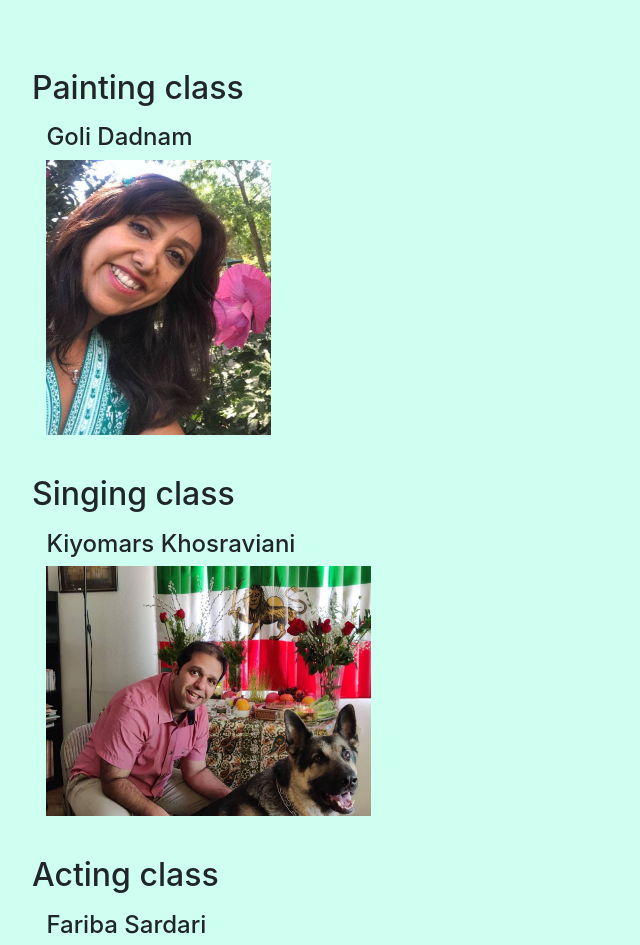
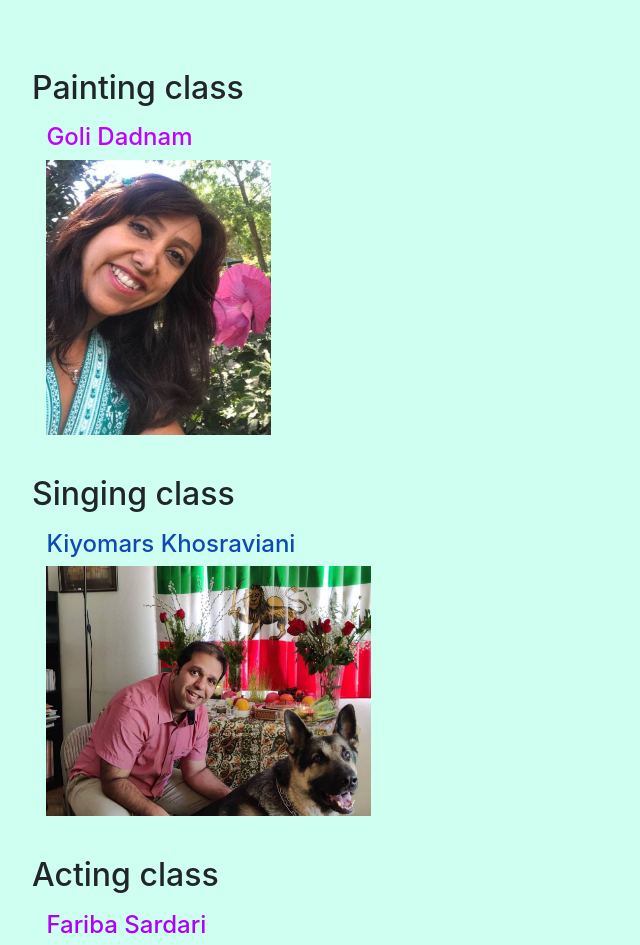
Before and after one commit to RK129/Kolbehfarsibeta, a plain HTML site: page artclasses.html in a window 1280 px wide. Shown: the part 125-1070 px from the top of the page, without its empty margins (0-640 px from the left). Drawn offline with nearby package versions, Linux system fonts and the light colour scheme.

Commit message:
Add files via upload

```diff
--- a/artclasses.html
+++ b/artclasses.html
@@ -13,11 +13,12 @@
   <link rel="stylesheet" href="https://stackpath.bootstrapcdn.com/bootstrap/4.5.0/css/bootstrap.min.css" integrity="sha384-9aIt2nRpC12Uk9gS9baDl411NQApFmC26EwAOH8WgZl5MYYxFfc+NcPb1dKGj7Sk" crossorigin="anonymous">
   <script src="https://code.jquery.com/jquery-3.5.1.slim.min.js" integrity="sha384-DfXdz2htPH0lsSSs5nCTpuj/zy4C+OGpamoFVy38MVBnE+IbbVYUew+OrCXaRkfj" crossorigin="anonymous"></script>
   <script src="https://cdn.jsdelivr.net/npm/popper.js@1.16.0/dist/umd/popper.min.js" integrity="sha384-Q6E9RHvbIyZFJoft+2mJbHaEWldlvI9IOYy5n3zV9zzTtmI3UksdQRVvoxMfooAo" crossorigin="anonymous"></script>
+  <script src="https://stackpath.bootstrapcdn.com/bootstrap/4.5.0/js/bootstrap.min.js" integrity="sha384-OgVRvuATP1z7JjHLkuOU7Xw704+h835Lr+6QL9UvYjZE3Ipu6Tp75j7Bh/kR0JKI" crossorigin="anonymous"></script>
 </head>
 
 <body style="text-align: left;" class="body">
 
-  <nav class="navbar navbar-expand-lg navbar-light navbar-right" style="background-color: #71c9ce;">
+  <nav class="navbar navbar-expand-lg navbar-light navbar-right" style="background-color: #71c9ce; text-align: center;">
     <button class="navbar-toggler" type="button" data-toggle="collapse" data-target="#navbarNav" aria-controls="navbarNav" aria-expanded="false" aria-label="Toggle navigation">
       <span class="navbar-toggler-icon"></span>
     </button>
@@ -51,19 +52,19 @@
         <br>
         <h2 style="margin: 1rem;">Painting class</h2>
         <div style="margin-left: 1.9rem">
-          <h4>Goli Dadnam</h4>
+          <h4 style="color: #C400FF;">Goli Dadnam</h4>
           <img height="275rem" width="225rem" src="Goli.jpg" alt="">
         </div>
         <br>
         <h2 style="margin: 1rem;">Singing class</h2>
         <div style="margin-left: 1.9rem">
-          <h4>Kiyomars Khosraviani</h4>
+          <h4 style="color: #0E49B5">Kiyomars Khosraviani</h4>
           <img height="250rem" width="325rem" src="Mr.Khosraviani.jpg" alt="">
         </div>
         <br>
         <h2 style="margin: 1rem;">Acting class</h2>
         <div style="margin-left: 1.9rem">
-          <h4>Fariba Sardari</h4>
+          <h4 style="color: #AE00FB;">Fariba Sardari</h4>
           <img height="250rem" width="200rem" src="Fariba S.jpg" alt="">
         </div>
         <br>
```
Lines whose indentation alone changed are shown as unchanged.
